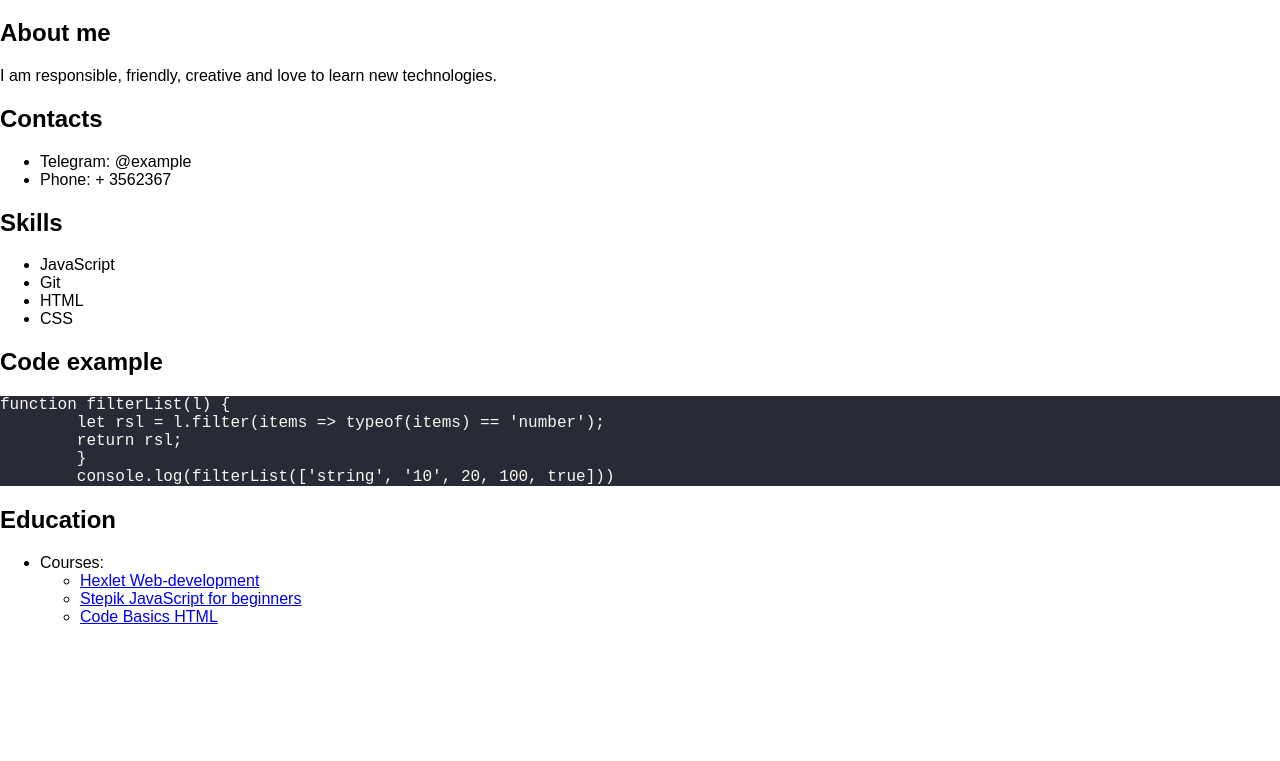
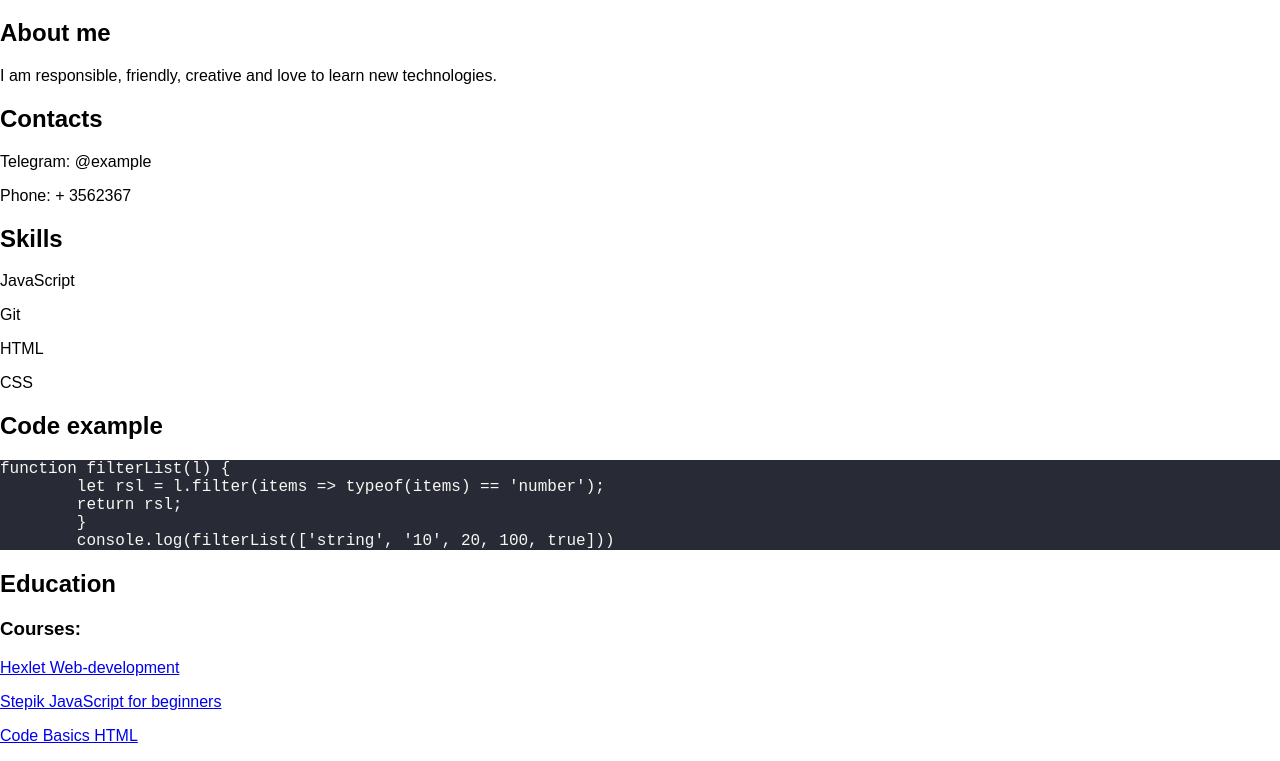
Before and after one commit to crsddev/rsschool-cv, a plain HTML site: page index.html in a window 1280 px wide. Shown: the part 61-822 px from the top of the page. Before the commit the page ends 800 px from the top, so only its background shows below. Drawn offline with Linux system fonts and the light colour scheme.

Commit message:
refactor: return to basic template

```diff
--- a/index.html
+++ b/index.html
@@ -11,17 +11,13 @@
     <h2>About me</h2>
     <p>I am responsible, friendly, creative and love to learn new technologies.</p>
     <h2>Contacts</h2>
-    <ul>
-    <li>Telegram: @example</li>
-    <li>Phone: + 3562367</li>
-    </ul>
+    <p>Telegram: @example</p>
+    <p>Phone: + 3562367</p>
     <h2>Skills</h2>
-    <ul>
-        <li>JavaScript</li>
-        <li>Git</li>
-        <li>HTML</li>
-        <li>CSS</li>
-    </ul>
+    <p>JavaScript</p>
+    <p>Git</p>
+    <p>HTML</p>
+    <p>CSS</p>
     <h2>Code example</h2>
     <pre>function filterList(l) {
         let rsl = l.filter(items => typeof(items) == 'number');
@@ -29,13 +25,9 @@
         }
         console.log(filterList(['string', '10', 20, 100, true]))</pre>
     <h2>Education</h2>
-    <ul>
-    <li>Courses:</li>
-        <ul>
-        <li><a href="https://ru.hexlet.io/programs/web-development-free">Hexlet Web-development</a></li>
-        <li><a href="https://stepik.org/course/180784/syllabus">Stepik JavaScript for beginners</a></li>
-        <li><a href="https://code-basics.com/ru/languages/html">Code Basics HTML</a></li>
-        </ul>
-    </ul>
+    <h3>Courses:</h3>
+        <p><a href="https://ru.hexlet.io/programs/web-development-free">Hexlet Web-development</a></p>
+        <p><a href="https://stepik.org/course/180784/syllabus">Stepik JavaScript for beginners</a></p>
+        <p><a href="https://code-basics.com/ru/languages/html">Code Basics HTML</a></p>
 </body>
 </html>
```
